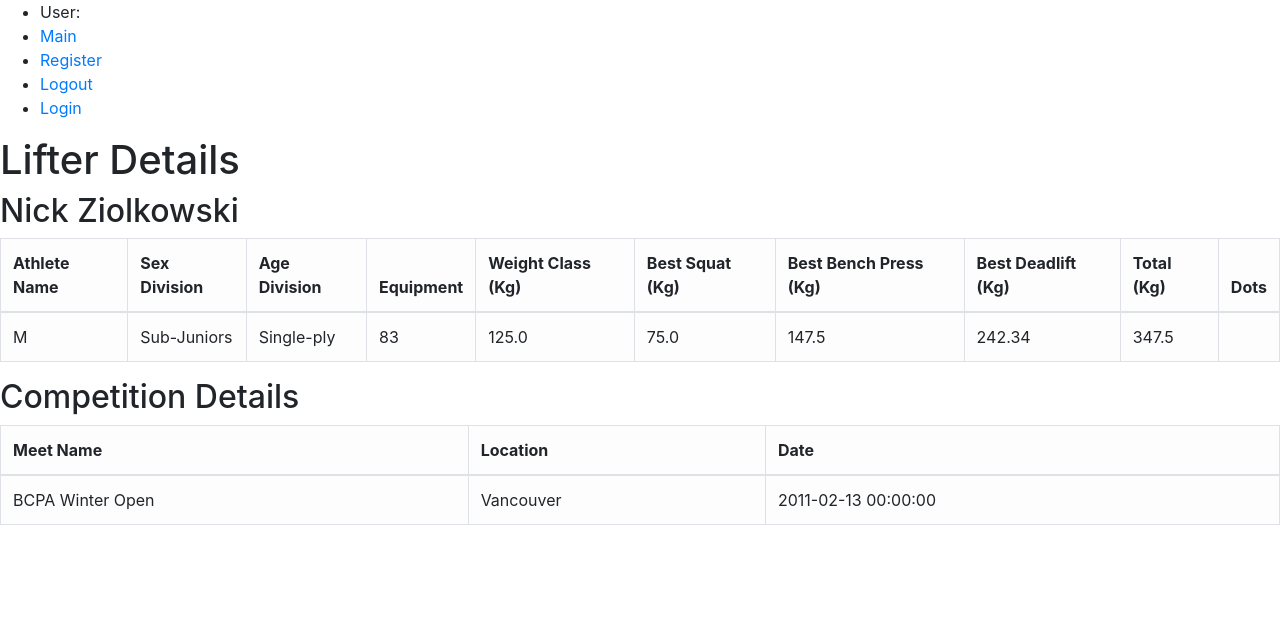
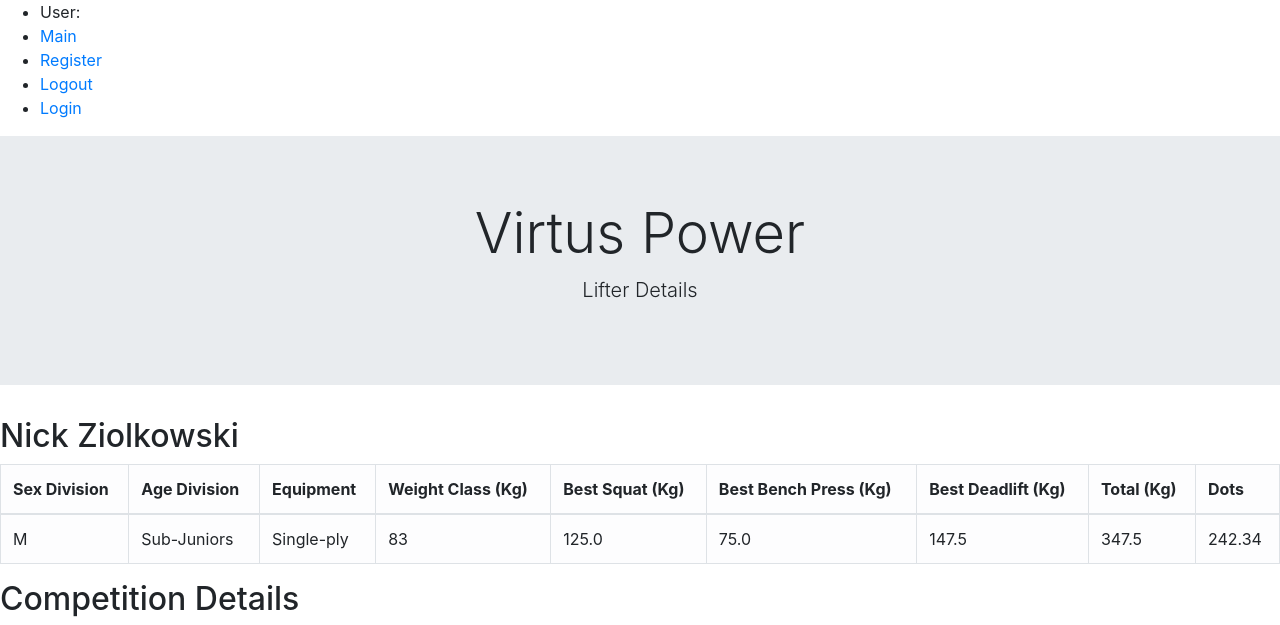
Before and after one commit to markerpens/Virtus-Power, a PHP site: page /details.php?user_id=1 in a window 1280 px wide. Shown: the top 625 px of the page. Run offline with PHP 8.4, Linux system fonts and the light colour scheme; data comes from the database, SQL or seed files in the repository; some libraries are stand-ins or nearby versions.

Commit message:
Fixed DOT glitch

```diff
--- a/php/public/details.php
+++ b/php/public/details.php
@@ -4,9 +4,19 @@ require_once('../private/initialize.php');
 // include 'header.php';
 include '../private/header.php';
 include 'main_functions.php';
+?>
+
+<div class="jumbotron jumbotron-fluid text-center">
+    <div class="container">
+        <h1 class="display-4">Virtus Power</h1>
+        <p class="lead">Lifter Details</p>
+    </div>
+</div>
+
+<?php
 // session_start();
 
-echo "<h1>Lifter Details</h1>";
+// echo "<h1>Lifter Details</h1>";
 
 // ----------- CONNECT TO DATABASE ----------- //
 
@@ -31,7 +41,7 @@ start_table();
 
 // Loop through results
 while ($row = mysqli_fetch_assoc($query)) {
-    details($row['Name'], $row['Sex'], $row['Division'], $row['Equipment'], $row['WeightClassKg'],  $row['Best3SquatKg'],  $row['Best3BenchKg'], $row['Best3DeadliftKg'], $row['Dots'], $row['TotalKg'],  $row['MeetName'],  $row['MeetTown'],  $row['Date']);
+    details($row['Name'], $row['Sex'], $row['Division'], $row['Equipment'], $row['WeightClassKg'],  $row['Best3SquatKg'],  $row['Best3BenchKg'], $row['Best3DeadliftKg'], $row['TotalKg'], $row['Dots']);
 }
 
 end_table();
--- a/php/public/main_functions.php
+++ b/php/public/main_functions.php
@@ -4,7 +4,6 @@ function start_table()
 {
     echo "<table class=\" table table-light table-bordered table-hover\" border=\"1\">\n";
     echo "<thead>
-    <tr><th>Athlete Name</th>
     <th>Sex Division</th>
     <th>Age Division</th>
     <th>Equipment</th>
```
